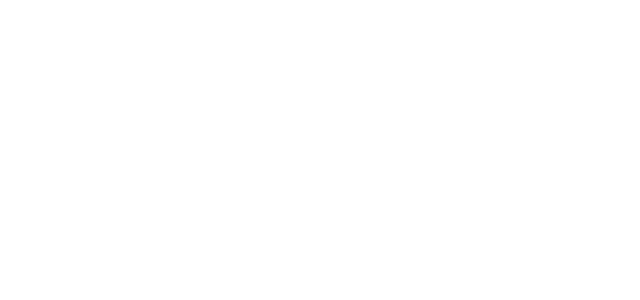
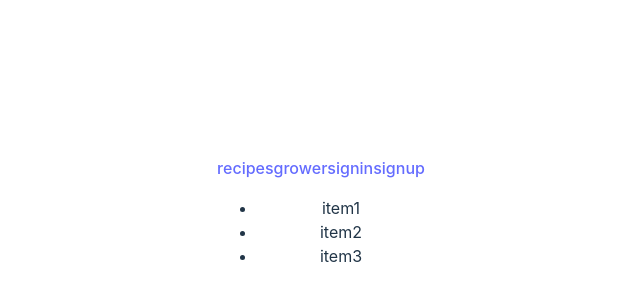
Before and after one commit to Arnaud541/AmapCo-Front, a React (Vite) app in the folder amap/: page / in a window 1280 px wide. Shown: the part 180-480 px from the top of the page, without its empty margins (319-959 px from the left). Built offline with nearby package versions, Linux system fonts and the light colour scheme.

Commit message:
Fin de la journée

```diff
--- a/amap/src/App.jsx
+++ b/amap/src/App.jsx
@@ -1,27 +1,22 @@
-import './App.css'
+import "./App.css";
 
-import { Routes, Route} from "react-router-dom";
-import Paniers from "./components/Home/Paniers";
-import Recipes from './pages/Recipes';
-import Grower from './pages/Grower';
-import SignIn from './components/Signin/SignIn';
-import SignUp from './components/Signup/SignUp';
-
-
-
+import { Routes, Route } from "react-router-dom";
+import Recipes from "./pages/Recipes";
+import Grower from "./pages/Grower";
+import SignIn from "./components/Signin/SignIn";
+import SignUp from "./components/Signup/SignUp";
+import HomePage from "./pages/HomePage";
 
 function App() {
-
   return (
-
-      <Routes>
-        <Route path='/' element={<Paniers />} />
-        <Route path='/recipes' element={<Recipes />} />
-        <Route path='/grower' element={<Grower />} />
-        <Route path='/signin' element={<SignIn />} />
-        <Route path='/signup' element={<SignUp />} />
-      </Routes>
-  )
+    <Routes>
+      <Route path="/" element={<HomePage />} />
+      <Route path="/recipes" element={<Recipes />} />
+      <Route path="/grower" element={<Grower />} />
+      <Route path="/signin" element={<SignIn />} />
+      <Route path="/signup" element={<SignUp />} />
+    </Routes>
+  );
 }
 
 export default App;
--- a/amap/src/components/Home/Paniers.jsx
+++ b/amap/src/components/Home/Paniers.jsx
@@ -1,20 +1,17 @@
 import { useState } from "react";
 
-function Paniers(){
+function Paniers() {
+  const [paniers, setPaniers] = useState({
+    paniers: ["item1", "item2", "item3"],
+  });
 
-const [paniers, setPaniers] = useState({
-    paniers: ['item1', 'item2', 'item3']
-})
-
-console.log(paniers);
-
-const listItems = paniers.paniers.map((panier) =>
-    {console.log(panier), <li>{panier}</li>});
-
-return (<ul>{listItems}</ul>)
-
+  return (
+    <ul>
+      {paniers.paniers.map((p) => (
+        <li>{p}</li>
+      ))}
+    </ul>
+  );
 }
 
-
-
 export default Paniers;
--- a/amap/src/pages/HomePage.jsx
+++ b/amap/src/pages/HomePage.jsx
@@ -1,13 +1,14 @@
-import React from 'react'
-import Navbar from '../components/Navbar/Navbar';
-import Paniers from '../components/Home/Paniers';
+import React from "react";
+import Navbar from "../components/Navbar/Navbar";
+import Paniers from "../components/Home/Paniers";
 
 function HomePage() {
   return (
     <>
       <Navbar />
+      <Paniers />
     </>
-  )
+  );
 }
 
 export default HomePage;
```
Also changed, not shown: amap/src/pages/Home.jsx (deleted, +0 -12 lines).
